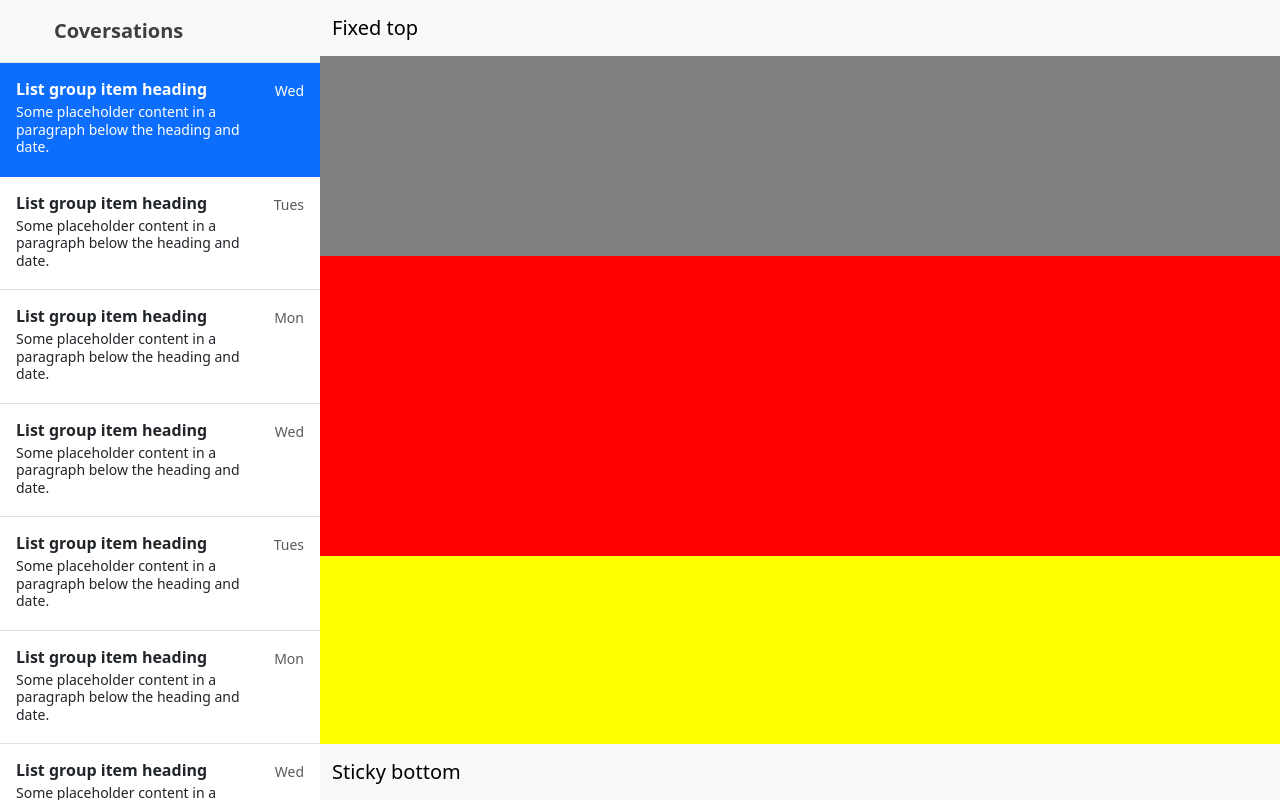
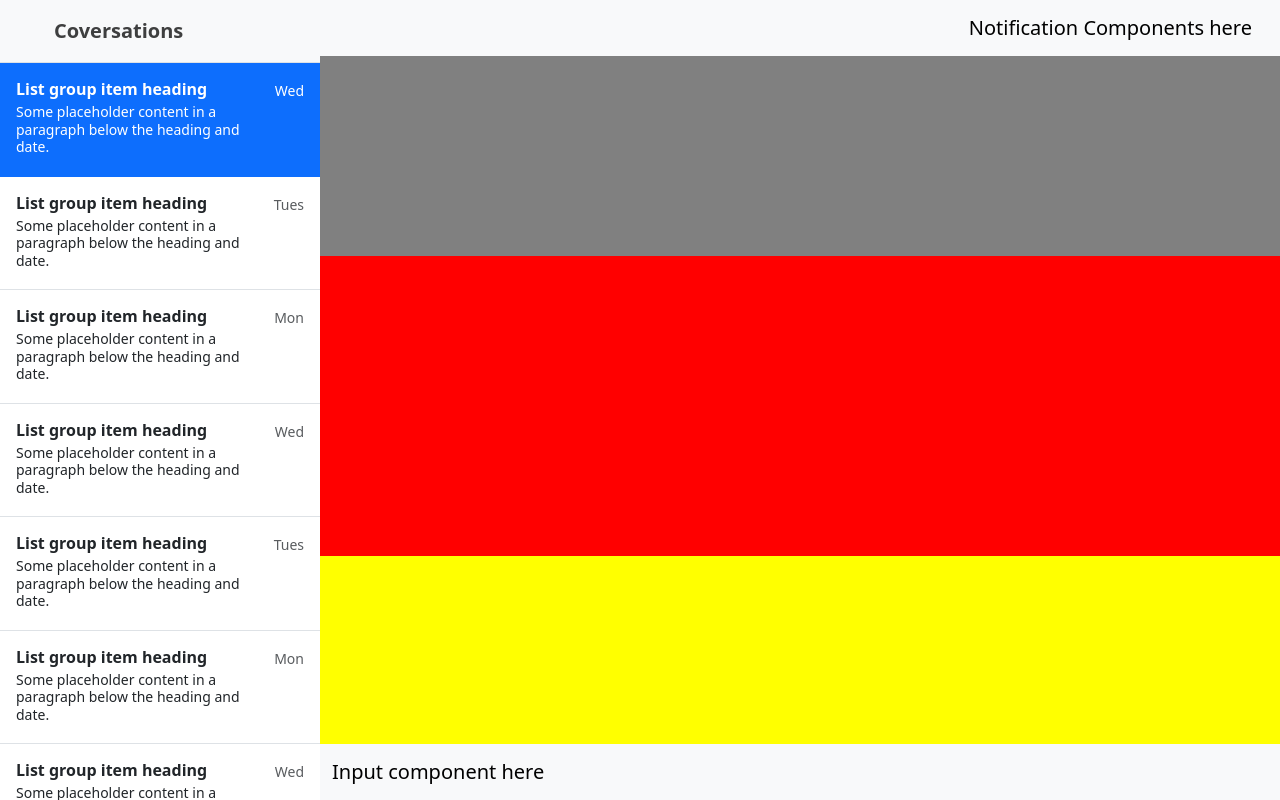
Before and after one commit to zakwanashfaq/chat_application, a React (Create React App) app in the folder client/: page /chat in a window 1280 px wide. Built offline with nearby package versions, Linux system fonts and the light colour scheme.

Commit message:
notification component spot added

```diff
--- a/client/src/components/chat_window/chatWindow.tsx
+++ b/client/src/components/chat_window/chatWindow.tsx
@@ -19,13 +19,13 @@ function ChatWindow(props: TChatWindowProps) {
     return <div className="d-flex flex-column vh-100">
         <nav className="navbar sticky-top bg-body-tertiary">
             <div className="container-fluid">
-                <a className="navbar-brand" >Fixed top</a>
+                <a className="navbar-brand ms-auto">Notification Components here</a>
             </div>
         </nav>
         <Conversation />
         <div className="navbar sticky-bottom bg-body-tertiary">
             <div className="container-fluid">
-                <a className="navbar-brand">Sticky bottom</a>
+                <a className="navbar-brand">Input component here</a>
             </div>
         </div>
     </div>
```
